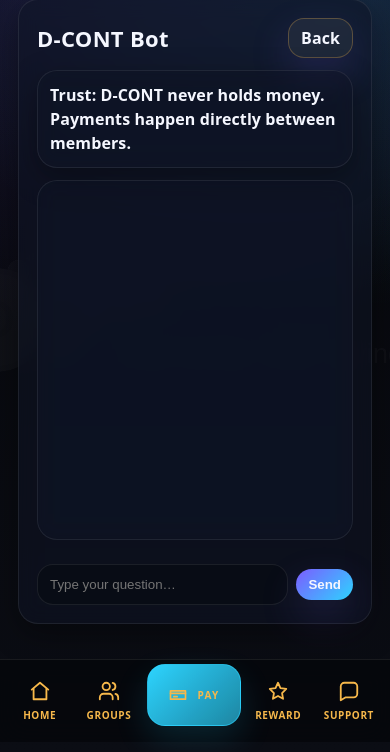
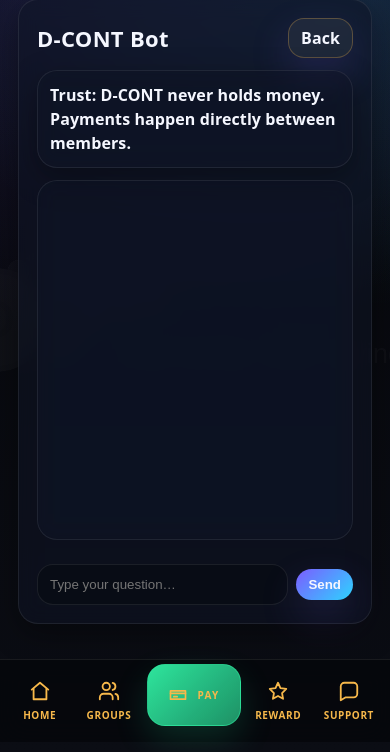
Before and after one commit to cyanmerc-hue/D-cont, a Flask app: template templates/chat.html in a window 390 px wide. Shown: the part 102-854 px from the top of the page. Run offline with Flask 3, Linux system fonts and the light colour scheme; the template is opened without the code that fills it, so the values that code supplies are empty.

Commit message:
Make center PAY tab green

```diff
--- a/static/app.css
+++ b/static/app.css
@@ -13,6 +13,8 @@
   --success: #2EE59D;
   --warning: #F7B84B;
   --danger: #FF4D6D;
+
+  --success-rgb: 46, 229, 157;
 
   /* Accent (yellow) */
   --accent: var(--warning);
@@ -118,10 +120,10 @@ body.app-body {
     gap: 10px;
     padding: 12px 14px;
     border-radius: 18px;
-    background: linear-gradient(135deg, rgba(45, 212, 255, 1), rgba(45, 212, 255, 0.62));
-    border: 1px solid rgba(45, 212, 255, 0.55);
+    background: linear-gradient(135deg, rgba(var(--success-rgb), 1), rgba(var(--success-rgb), 0.62));
+    border: 1px solid rgba(var(--success-rgb), 0.55);
     color: var(--text);
-    box-shadow: 0 14px 34px rgba(45, 212, 255, 0.14);
+    box-shadow: 0 14px 34px rgba(var(--success-rgb), 0.16);
   }
 
   .tabItem.pay .tabIcon {
@@ -135,8 +137,8 @@ body.app-body {
 
   .tabItem.pay.active {
     color: var(--text);
-    background: linear-gradient(135deg, rgba(45, 212, 255, 1), rgba(45, 212, 255, 0.70));
-    border: 1px solid rgba(45, 212, 255, 0.75);
+    background: linear-gradient(135deg, rgba(var(--success-rgb), 1), rgba(var(--success-rgb), 0.72));
+    border: 1px solid rgba(var(--success-rgb), 0.80);
   }
 
   /* Reduce top desktop nav on small screens */
```
